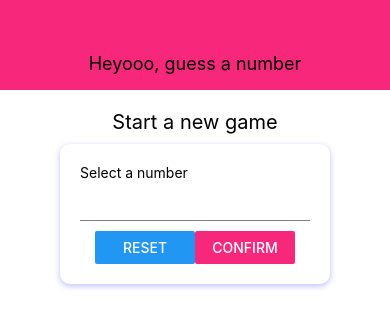
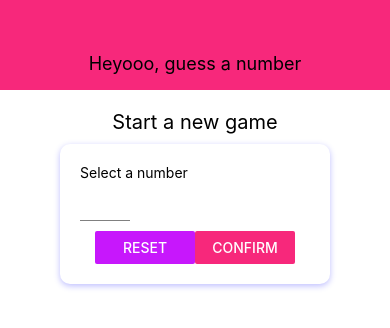
Before and after one commit to austriker27/React-Native-Practica, a React Native app in the folder guess-number/: screen / in a window 390 px wide. Shown: the top 328 px of the page. Built offline with nearby package versions, Linux system fonts and the light colour scheme.

Commit message:
making new screens and components

```diff
--- a/guess-number/App.js
+++ b/guess-number/App.js
@@ -1,17 +1,35 @@
-import React from 'react';
+import React, {useState} from 'react';
 import { StyleSheet, Text, View } from 'react-native';
 
 import Header from './components/Header';
 import StartGameScreen from './screens/StartGameScreen';
+import GameScreen from './screens/GameScreen';
 
 
 export default function App() {
-  return (
-    <View style={styles.screen}>
-        <Header title="Heyooo, guess a number"/>
-        <StartGameScreen/>
-    </View>
-  );
+    const [userNumber, setUserNumber] = useState();
+
+    // selectedNumber comes up from the StartGameScreen via click on start game button tht has a function on press to pass selectedNumber via onStartGame function
+    const startGameHandler = (selectedNumber) => {
+        setUserNumber(selectedNumber);
+    }
+
+    // forward pointer/reference to the startGameHandler down to StartGameScreen component
+    let content = <StartGameScreen onStartGame={startGameHandler} />;
+
+    // render GameScreen only after you get a userNumber, managed in state, when user picks num
+    if(userNumber) {
+        // pass the selected number to the GameScreen
+        content = <GameScreen userChoice={userNumber}/>
+    }
+
+    return (
+        <View style={styles.screen}>
+            <Header title="Heyooo, guess a number"/>
+            {content}
+
+        </View>
+    );
 }
 
 const styles = StyleSheet.create({
--- a/guess-number/components/Card.js
+++ b/guess-number/components/Card.js
@@ -3,7 +3,7 @@
 
 const Card = props => {
     return (
-        <View style={{ ...styles.card, ...props.styles}}> {props.children} </View>
+        <View style={{ ...styles.card, ...props.styles }}>{props.children}</View>
     );
 };
 
--- a/guess-number/components/Header.js
+++ b/guess-number/components/Header.js
@@ -5,7 +5,7 @@
 const Header = props => {
     return (
         <View style={styles.header}>
-            <Text style={styles.headerTitle}>{props.title}</Text>
+            <Text style={styles.headerTitle}> {props.title} </Text>
         </View>
     );
 };
--- a/guess-number/components/Input.js
+++ b/guess-number/components/Input.js
@@ -2,7 +2,7 @@
 import { TextInput, StyleSheet } from 'react-native';
 
 const Input = props => {
-    return <TextInput style={{ ...styles.input, ...props.styles}} />
+    return <TextInput {...props} style={{ ...styles.input, ...props.style }} />
 };
 
 const styles = StyleSheet.create({
@@ -10,7 +10,7 @@
         height: 30,
         borderBottomColor: 'grey',
         borderBottomWidth: 1,
-        marginVertical: 10
+        marginVertical: 10,
     }
 })
 
--- /dev/null
+++ b/guess-number/components/NumberContainer.js
@@ -0,0 +1,30 @@
+import React from 'react';
+import { View, Text, StyleSheet } from 'react-native';
+import Colors from '../constants/colors';
+
+
+const NumberContainer = props => {
+    return (
+        <View style={styles.container}>
+            <Text style={styles.number}> {props.children} </Text>
+        </View>
+    )
+};
+
+const styles = StyleSheet.create({
+    container: {
+        borderWidth: 2,
+        borderColor: Colors.accent,
+        padding: 10,
+        borderRadius: 10,
+        marginVertical: 10,
+        alignItems: 'center',
+        justifyContent: 'center',
+    },
+    number: {
+        color: Colors.accent,
+        fontSize: 22,
+    }
+});
+
+export default NumberContainer;
--- /dev/null
+++ b/guess-number/screens/GameScreen.js
@@ -0,0 +1,50 @@
+import React, { useState } from 'react';
+import { View, Text, StyleSheet, Button } from 'react-native';
+
+import NumberContainer from '../components/NumberContainer';
+import Card from '../components/Card';
+
+
+const generateRandomBetween = (min, max, exclude) => {
+    min = Math.ceil(min);
+    max = Math.floor(max);
+    const rndNum = Math.floor(Math.random() * (max - min)) + min;
+    // recursion if number returns picked number
+    if(rndNum === exclude) {
+        return generateRandomBetween(min, max, exclude);
+    } else {
+        return rndNum;
+    }
+}
+
+const GameScreen = props => {
+    const [currentGuess, setCurrentGuess] = useState(generateRandomBetween(1, 100, props.userChoice));
+
+    return (
+        <View style={styles.screen}>
+            <Text>Opponent's Guess</Text>
+            <NumberContainer>{currentGuess}</NumberContainer>
+            <Card style={styles.buttonContainer}>
+                <Button title="LOWER" onPress={() => {}} />
+                <Button title="GREATER" onPress={() => {}}/>
+            </Card>
+        </View>
+    )
+};
+
+const styles = StyleSheet.create({
+    screen: {
+        flex: 1,
+        padding: 10,
+        alignItems: 'center'
+    },
+    buttonContainer: {
+        flexDirection: 'row',
+        justifyContent: 'space-around',
+        marginTop: 20,
+        width: 500,
+        maxWidth: '80%',
+    }
+});
+
+export default GameScreen;
--- a/guess-number/screens/StartGameScreen.js
+++ b/guess-number/screens/StartGameScreen.js
@@ -8,34 +8,90 @@
 
 // export default StartGameScreen;
 
-import React from 'react';
-import { View, Text, Button, StyleSheet } from 'react-native';
+import React, { useState } from 'react';
+import { View, Text, Button, StyleSheet, TouchableWithoutFeedback, Keyboard, Alert } from 'react-native';
 
 import Card from '../components/Card';
 import Input from '../components/Input';
+import NumberContainer from '../components/NumberContainer';
 import Colors from '../constants/colors';
 
 const StartGameScreen = props => {
+
+    const [enteredValue, setEnteredValue] = useState();
+    const [confirmed, setConfirmed] = useState(false);
+    const [selectedNumber, setSelectedNumber] = useState();
+
+    const numberInputHandler = inputText => {
+        setEnteredValue(inputText.replace(/[^0-9]/g, ''));
+    }
+
+    const resetInputHandler = () => {
+        setEnteredValue('');
+        setConfirmed(false);
+    }
+
+    const confirmInputHandler = () => {
+        const chosenNumber = parseInt(enteredValue); // convert string to number
+        // if number is not a number or less than zero or less than 99, return without saving
+        if (isNaN(chosenNumber) || chosenNumber <= 0 || chosenNumber > 99) {
+            Alert.alert(
+                    'Invalid number',
+                    'Number has to be a number between 1 and 99',
+                    [{text: 'Okay', style: 'destructive', onPress: resetInputHandler}]
+                );
+            return;
+        }
+        setConfirmed(true);
+        // save entered value
+        setSelectedNumber(chosenNumber);
+        // reset entered value which happens on next component re-render
+        setEnteredValue('');
+        // hide keyboard
+        Keyboard.dismiss()
+    }
+
+    let confirmedOutput;
+
+    if(confirmed){
+        confirmedOutput = (
+            <Card style={styles.summaryContainer}>
+                <Text>You selected:</Text>
+                <NumberContainer>{selectedNumber}</NumberContainer>
+                <Button title="START GAME" onPress={() => props.onStartGame(selectedNumber)}/>
+            </Card>
+        )
+    }
+
     return (
+        <TouchableWithoutFeedback onPress={() => {
+            Keyboard.dismiss();
+        }}>
             <View style={styles.screen}>
-            <Text style={styles.title}>
-                Start a new game
-            </Text>
+                <Text style={styles.title}>Start a new game</Text>
                 <Card style={styles.inputContainer}>
-                <Text>
-                    Select a number
-                </Text>
-                <Input/>
+                    <Text>Select a number</Text>
+                    <Input
+                        style={styles.input}
+                        blurOnSubmit autoCapitalize="none"
+                        autoCorrect={false}
+                        keyboardType="number-pad"
+                        maxLength={2}
+                        onChangeText={numberInputHandler}
+                        value={enteredValue}
+                    />
                     <View style={styles.buttonContainer}>
                         <View style={styles.button}>
-                        <Button title="Reset" onPress={() => { }} color={Colors.secondary}/>
+                            <Button title="Reset" onPress={resetInputHandler} color={Colors.accent}/>
                         </View>
                         <View style={styles.button}>
-                        <Button title="Confirm" onPress={() => { }} color={Colors.primary}/>
+                            <Button title="Confirm" onPress={confirmInputHandler} color={Colors.primary}/>
                         </View>
                     </View>
                 </Card>
+                {confirmedOutput}
             </View>
+        </TouchableWithoutFeedback>
     )
  };
 
@@ -49,20 +105,27 @@
         fontSize: 20,
         marginVertical: 10,
     },
-    buttonContainer: {
-        flexDirection: 'row',
-        width: '100%',
-        justifyContent: 'space-between',
-        paddingHorizontal: 15,
-    },
     inputContainer: {
         width: 300,
         maxWidth: '80%',
         alignItems: 'center',
     },
+    buttonContainer: {
+        flexDirection: 'row',
+        width: '75%',
+        justifyContent: 'space-between',
+        paddingHorizontal: 15,
+    },
     button: {
-        flex: 1,
         width: 100,
+    },
+    input: {
+        width: 50,
+        textAlign: 'center',
+    },
+    summaryContainer: {
+        marginTop: 40,
+        alignItems: 'center',
     }
 });
 
```
Lines whose indentation alone changed are shown as unchanged.
